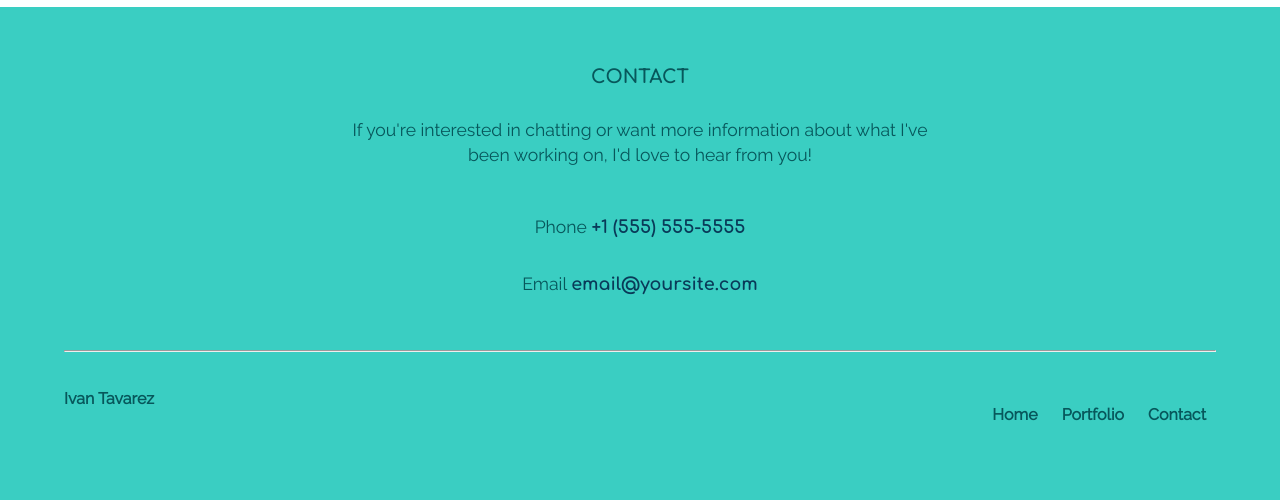
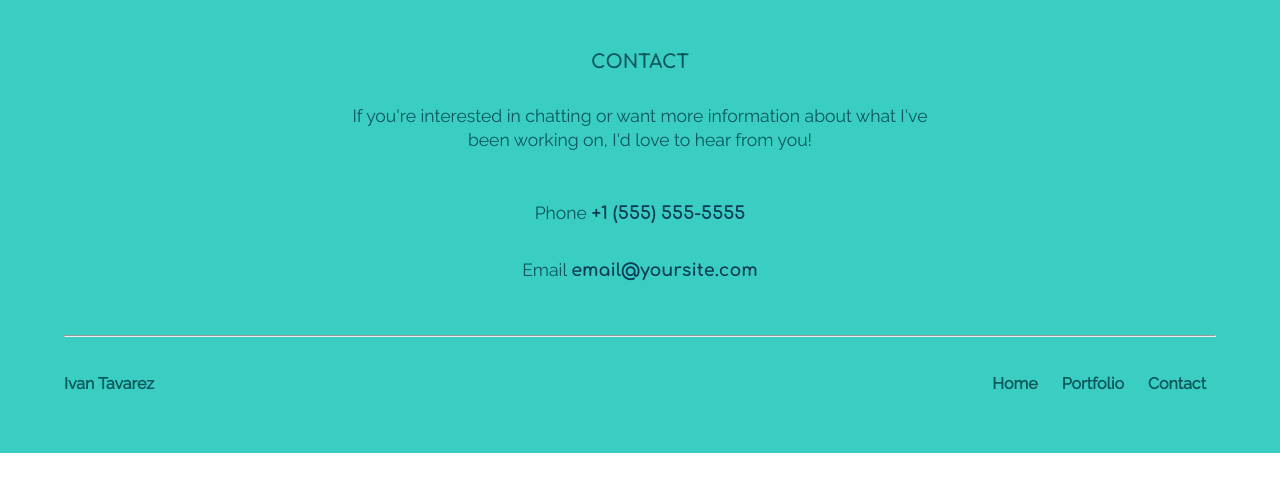
Before and after one commit to itava0/Responsive-Layout, a plain HTML site: page index.html in a window 1280 px wide. Shown: the part 2080-2580 px from the top of the page. After the commit the page ends 2533 px from the top, so only its background shows below. Drawn offline with Linux system fonts and the light colour scheme.

Commit message:
Update style.css

```diff
--- a/css/styles.css
+++ b/css/styles.css
@@ -5,6 +5,8 @@
 html {
   box-sizing: border-box;
   scroll-behavior: smooth;
+  margin: 0;
+  padding: 0;
 }
 
 *, *:before, *:after {
@@ -20,7 +22,11 @@ body {
 a {
   text-decoration: none;
 }
-
+ul {
+  list-style-type: none;
+  margin: 0;
+  padding: 0;
+}
 
 h1, h2, h3, span {
 	font-family: 'Comfortaa', cursive;
@@ -74,7 +80,7 @@ p {
 
 .container {
   width: 90%;
-  margin: 0 auto;
+  margin:  0 auto;
 }
 
 .banner {
@@ -93,7 +99,6 @@ p {
 
 .profile-img {
   width: 80%;
-
 }
 
 .summary {
@@ -118,8 +123,6 @@ p {
 
 img.items:hover{
 	box-shadow: 10px 10px 5px #aaaaaa;
-
-
 }
 
 .project-titles {
```
